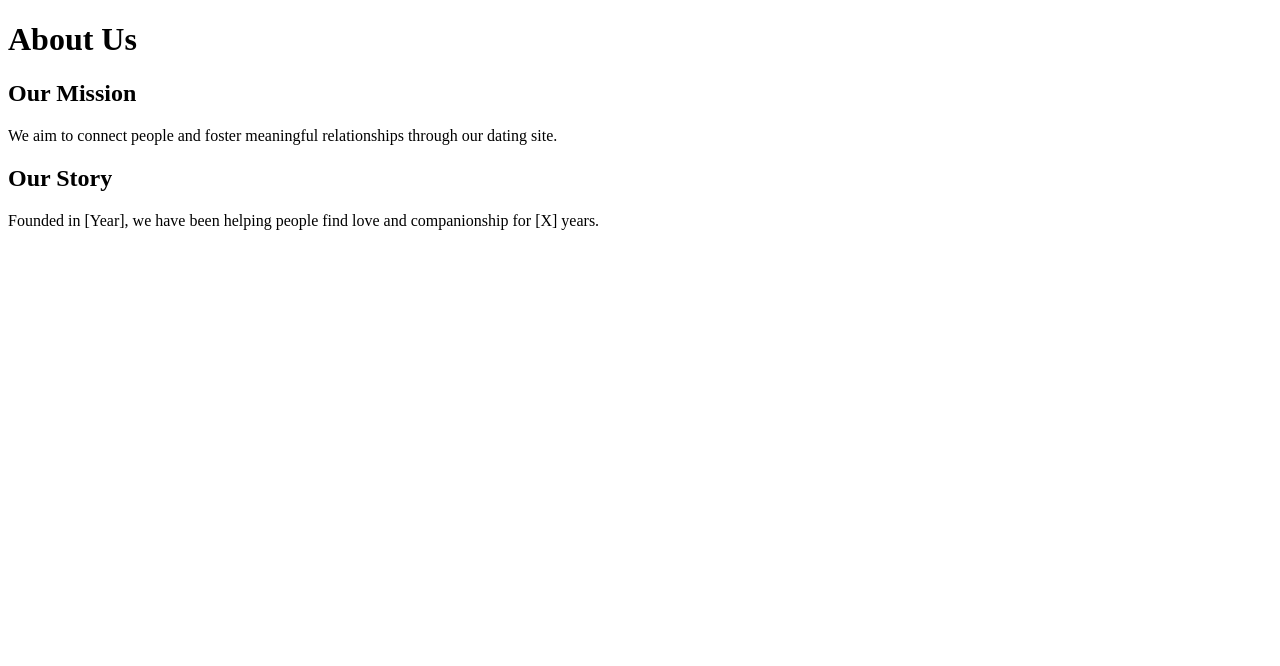
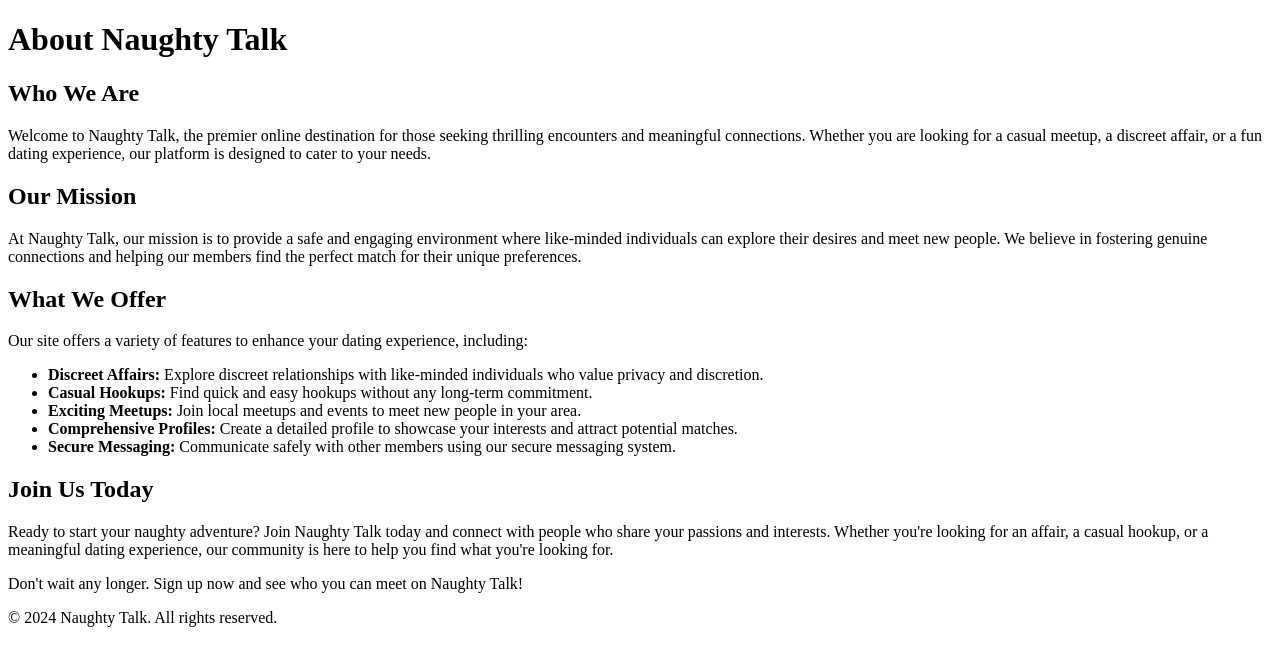
Before and after one commit to Taylavander/seo-test-site, a plain HTML site: page index.html in a window 1280 px wide. Drawn offline with Linux system fonts and the light colour scheme.

Commit message:
Add SEO optimized About Us page

```diff
--- a/index.html
+++ b/index.html
@@ -3,23 +3,42 @@
 <head>
     <meta charset="UTF-8">
     <meta name="viewport" content="width=device-width, initial-scale=1.0">
-    <title>About Us - Test Site</title>
-    <meta name="description" content="Learn about our dating site and how we help connect people.">
-    <meta name="keywords" content="dating, online dating, meet people, relationships">
+    <title>About Us - Naughty Talk</title>
+    <meta name="description" content="Discover Naughty Talk, your go-to site for exciting affairs, dating, meetups, and hookups. Join our community today!">
+    <meta name="keywords" content="naughty, affair, dating, meetup, hookup">
 </head>
 <body>
     <header>
-        <h1>About Us</h1>
+        <h1>About Naughty Talk</h1>
     </header>
     <main>
         <section>
-            <h2>Our Mission</h2>
-            <p>We aim to connect people and foster meaningful relationships through our dating site.</p>
+            <h2>Who We Are</h2>
+            <p>Welcome to Naughty Talk, the premier online destination for those seeking thrilling encounters and meaningful connections. Whether you are looking for a casual meetup, a discreet affair, or a fun dating experience, our platform is designed to cater to your needs.</p>
         </section>
         <section>
-            <h2>Our Story</h2>
-            <p>Founded in [Year], we have been helping people find love and companionship for [X] years.</p>
+            <h2>Our Mission</h2>
+            <p>At Naughty Talk, our mission is to provide a safe and engaging environment where like-minded individuals can explore their desires and meet new people. We believe in fostering genuine connections and helping our members find the perfect match for their unique preferences.</p>
+        </section>
+        <section>
+            <h2>What We Offer</h2>
+            <p>Our site offers a variety of features to enhance your dating experience, including:</p>
+            <ul>
+                <li><strong>Discreet Affairs:</strong> Explore discreet relationships with like-minded individuals who value privacy and discretion.</li>
+                <li><strong>Casual Hookups:</strong> Find quick and easy hookups without any long-term commitment.</li>
+                <li><strong>Exciting Meetups:</strong> Join local meetups and events to meet new people in your area.</li>
+                <li><strong>Comprehensive Profiles:</strong> Create a detailed profile to showcase your interests and attract potential matches.</li>
+                <li><strong>Secure Messaging:</strong> Communicate safely with other members using our secure messaging system.</li>
+            </ul>
+        </section>
+        <section>
+            <h2>Join Us Today</h2>
+            <p>Ready to start your naughty adventure? Join Naughty Talk today and connect with people who share your passions and interests. Whether you're looking for an affair, a casual hookup, or a meaningful dating experience, our community is here to help you find what you're looking for.</p>
+            <p>Don't wait any longer. Sign up now and see who you can meet on Naughty Talk!</p>
         </section>
     </main>
+    <footer>
+        <p>&copy; 2024 Naughty Talk. All rights reserved.</p>
+    </footer>
 </body>
 </html>
```
